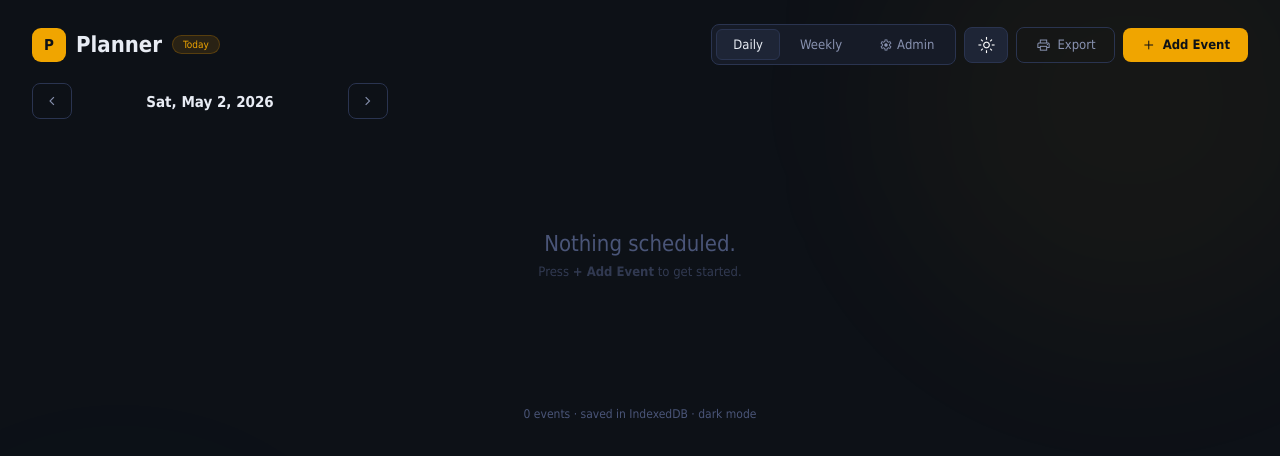
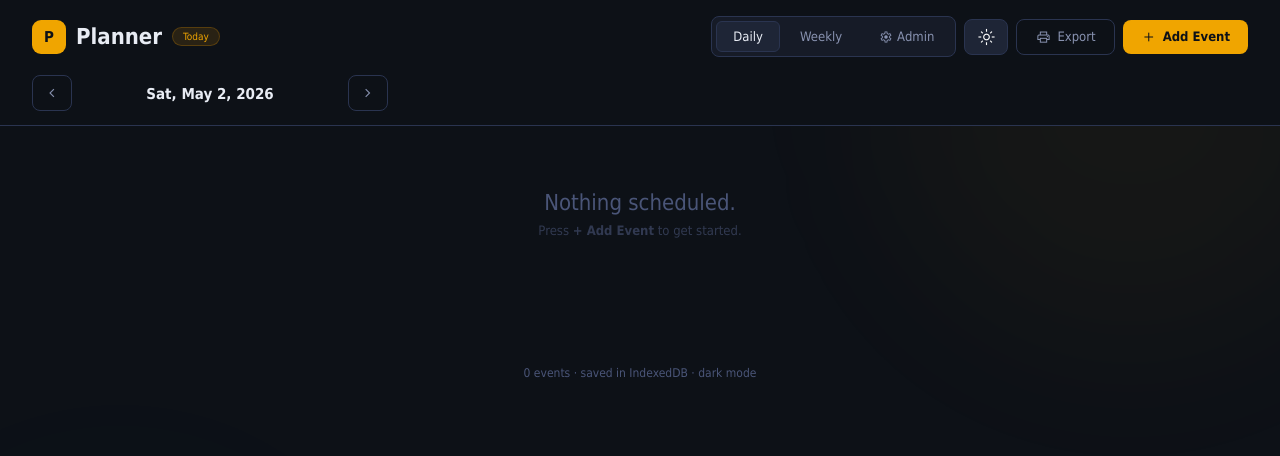
Before and after one commit to eanghengty/schedule_web_app, a React (Vite) app: page / in a window 1280 px wide. Shown: the top 456 px of the page. Built offline with nearby package versions, Linux system fonts and the light colour scheme; the HTML template or start-up script is replaced by a standard one.

Commit message:
fixed navbar and add changelog

```diff
--- a/src/App.jsx
+++ b/src/App.jsx
@@ -108,16 +108,21 @@ export default function App() {
   return (
     <div style={{
       minHeight: '100vh', background: 'var(--bg)', position: 'relative',
-      overflowX: 'hidden', overflowY: 'auto', transition: 'background 0.3s ease',
+      overflowX: 'hidden', transition: 'background 0.3s ease',
     }}>
       {/* Ambient glows */}
       <div className="glow" style={{ width: 500, height: 500, background: glowA, top: -150, right: -100, opacity: .6 }} />
       <div className="glow" style={{ width: 400, height: 400, background: glowB, bottom: -100, left: -80, opacity: .5 }} />
 
-      <div style={{ position: 'relative', zIndex: 1, width: '100%', padding: '24px 32px 48px' }}>
+      <div style={{ position: 'relative', zIndex: 1, width: '100%' }}>
 
         {/* ── Header ── */}
-        <header className="no-print anim-up" style={{ marginBottom: 32 }}>
+        <header className="no-print anim-up" style={{
+          position: 'fixed', top: 0, left: 0, right: 0, zIndex: 100,
+          background: 'var(--bg)', backdropFilter: 'blur(12px)',
+          borderBottom: '1px solid var(--border)',
+          padding: '16px 32px 14px',
+        }}>
           <div style={{ display: 'flex', alignItems: 'center', justifyContent: 'space-between', flexWrap: 'wrap', gap: 12, marginBottom: 18 }}>
 
             {/* Logo + title */}
@@ -191,6 +196,9 @@ export default function App() {
           )}
         </header>
 
+        {/* ── Scrollable content ── */}
+        <div style={{ padding: '24px 32px 48px', paddingTop: 110 }}>
+
         {/* Print-only header */}
         <div className="print-header">
           <h1 style={{ fontFamily: "Tahoma, Geneva, sans-serif", fontSize: 22, marginBottom: 4 }}>Schedule</h1>
@@ -211,6 +219,7 @@ export default function App() {
           {' '}event{events.length !== 1 ? 's' : ''} · saved in IndexedDB ·{' '}
           <span style={{ color: 'var(--txt3)' }}>{theme} mode</span>
         </footer>
+        </div>{/* end scrollable content */}
       </div>
 
       {/* ── Modals ── */}
```
Also changed, not shown: 2 other files (tests, documents, lock files or other folders).
